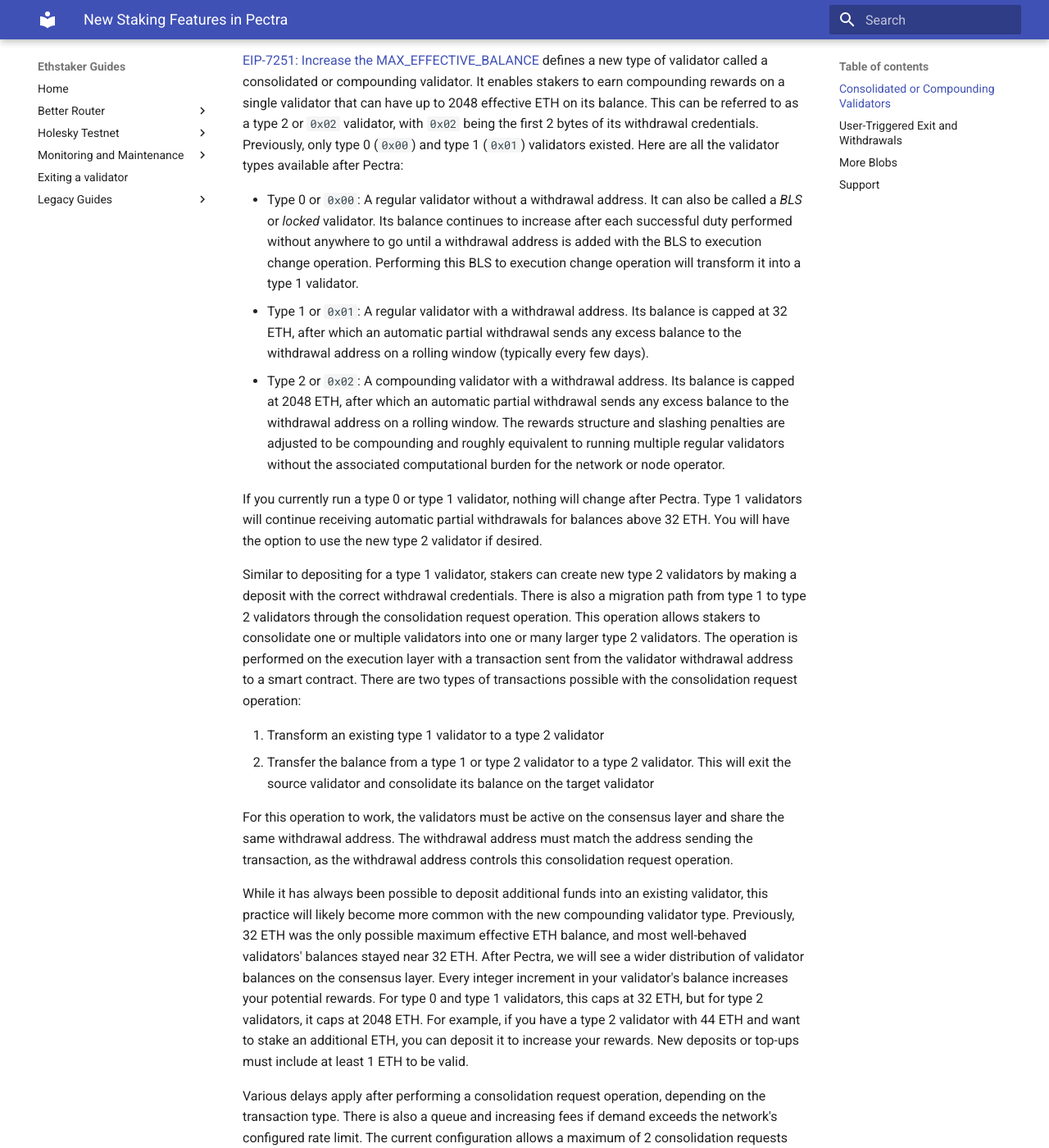
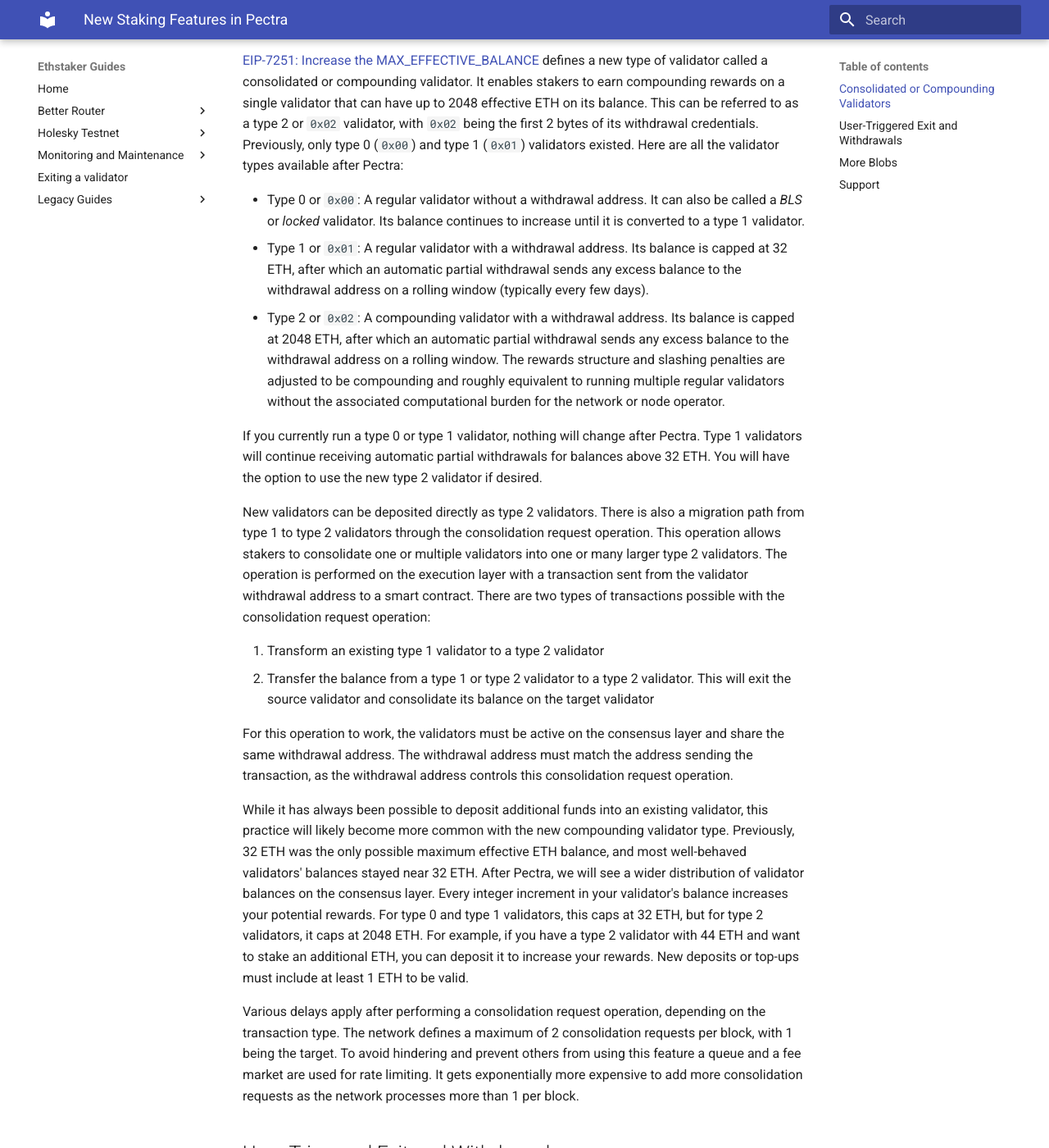
Before and after one commit to eth-educators/ethstaker-guides, an MkDocs documentation site: the page built from docs/pectra-features.md, in a window 1280 px wide and 1400 px high, scrolled down 286 px. Shown: the whole window at 82% size. Built offline with MkDocs 1.6.1 and Material for MkDocs 9.7.7, drawn with Linux system fonts in a browser that asks for light colours; some of the changed text lies outside the part shown.

Commit message:
Tweaks after review

```diff
--- a/docs/pectra-features.md
+++ b/docs/pectra-features.md
@@ -6,13 +6,13 @@
 
 [EIP-7251: Increase the MAX_EFFECTIVE_BALANCE](https://eips.ethereum.org/EIPS/eip-7251) defines a new type of validator called a consolidated or compounding validator. It enables stakers to earn compounding rewards on a single validator that can have up to 2048 effective ETH on its balance. This can be referred to as a type 2 or `0x02` validator, with `0x02` being the first 2 bytes of its withdrawal credentials. Previously, only type 0 (`0x00`) and type 1 (`0x01`) validators existed. Here are all the validator types available after Pectra:
 
-- Type 0 or `0x00`: A regular validator without a withdrawal address. It can also be called a *BLS* or *locked* validator. Its balance continues to increase after each successful duty performed without anywhere to go until a withdrawal address is added with the BLS to execution change operation. Performing this BLS to execution change operation will transform it into a type 1 validator.
+- Type 0 or `0x00`: A regular validator without a withdrawal address. It can also be called a *BLS* or *locked* validator. Its balance continues to increase until it is converted to a type 1 validator.
 - Type 1 or `0x01`: A regular validator with a withdrawal address. Its balance is capped at 32 ETH, after which an automatic partial withdrawal sends any excess balance to the withdrawal address on a rolling window (typically every few days).
 - Type 2 or `0x02`: A compounding validator with a withdrawal address. Its balance is capped at 2048 ETH, after which an automatic partial withdrawal sends any excess balance to the withdrawal address on a rolling window. The rewards structure and slashing penalties are adjusted to be compounding and roughly equivalent to running multiple regular validators without the associated computational burden for the network or node operator.
 
 If you currently run a type 0 or type 1 validator, nothing will change after Pectra. Type 1 validators will continue receiving automatic partial withdrawals for balances above 32 ETH. You will have the option to use the new type 2 validator if desired.
 
-Similar to depositing for a type 1 validator, stakers can create new type 2 validators by making a deposit with the correct withdrawal credentials. There is also a migration path from type 1 to type 2 validators through the consolidation request operation. This operation allows stakers to consolidate one or multiple validators into one or many larger type 2 validators. The operation is performed on the execution layer with a transaction sent from the validator withdrawal address to a smart contract. There are two types of transactions possible with the consolidation request operation:
+New validators can be deposited directly as type 2 validators. There is also a migration path from type 1 to type 2 validators through the consolidation request operation. This operation allows stakers to consolidate one or multiple validators into one or many larger type 2 validators. The operation is performed on the execution layer with a transaction sent from the validator withdrawal address to a smart contract. There are two types of transactions possible with the consolidation request operation:
 
 1. Transform an existing type 1 validator to a type 2 validator
 2. Transfer the balance from a type 1 or type 2 validator to a type 2 validator. This will exit the source validator and consolidate its balance on the target validator
@@ -21,7 +21,7 @@
 
 While it has always been possible to deposit additional funds into an existing validator, this practice will likely become more common with the new compounding validator type. Previously, 32 ETH was the only possible maximum effective ETH balance, and most well-behaved validators' balances stayed near 32 ETH. After Pectra, we will see a wider distribution of validator balances on the consensus layer. Every integer increment in your validator's balance increases your potential rewards. For type 0 and type 1 validators, this caps at 32 ETH, but for type 2 validators, it caps at 2048 ETH. For example, if you have a type 2 validator with 44 ETH and want to stake an additional ETH, you can deposit it to increase your rewards. New deposits or top-ups must include at least 1 ETH to be valid.
 
-Various delays apply after performing a consolidation request operation, depending on the transaction type. There is also a queue and increasing fees if demand exceeds the network's configured rate limit. The current configuration allows a maximum of 2 consolidation requests per block, with 1 being the target.
+Various delays apply after performing a consolidation request operation, depending on the transaction type. The network defines a maximum of 2 consolidation requests per block, with 1 being the target. To avoid hindering and prevent others from using this feature a queue and a fee market are used for rate limiting. It gets exponentially more expensive to add more consolidation requests as the network processes more than 1 per block.
 
 ## User-Triggered Exit and Withdrawals
 
@@ -33,7 +33,7 @@
 
 For these requests to work, the validator must be active on the consensus layer, and the withdrawal address must match the address sending the transaction.
 
-Various delays apply after performing an exit or withdrawal using this new mechanism. There is also a queue and increasing fees if demand exceeds the network's configured rate limit. The current configuration allows a maximum of 16 exit or withdrawal requests per block, with 2 being the target.
+Various delays apply after performing an exit or withdrawal using this new mechanism. The network defines a maximum of 16 exit or withdrawal requests per block, with 2 being the target. To avoid hindering and prevent others from using this feature a queue and a fee market are used for rate limiting. It gets exponentially more expensive to add more exit or withdrawal requests as the network processes more than 2 per block.
 
 ## More Blobs
 
```
